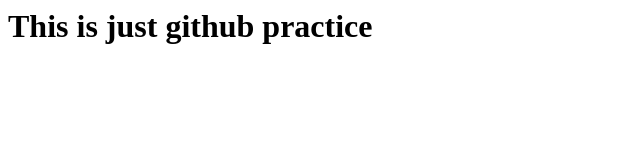
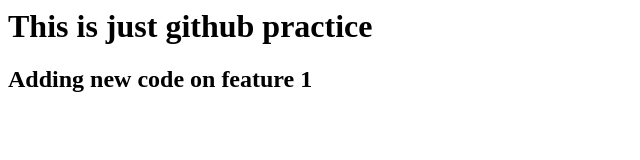
Before and after one commit to MohitProg/SampleFrontendrepo, a plain HTML site: page index.html in a window 1280 px wide. Shown: the whole page, without its empty margins (0-640 px from the left). Drawn offline with Linux system fonts and the light colour scheme.

Commit message:
adding feature1

```diff
--- a/index.html
+++ b/index.html
@@ -1 +1,2 @@
 <h1>This is just github practice </h1>
+<h2>Adding new code on feature 1 </h2>
```
